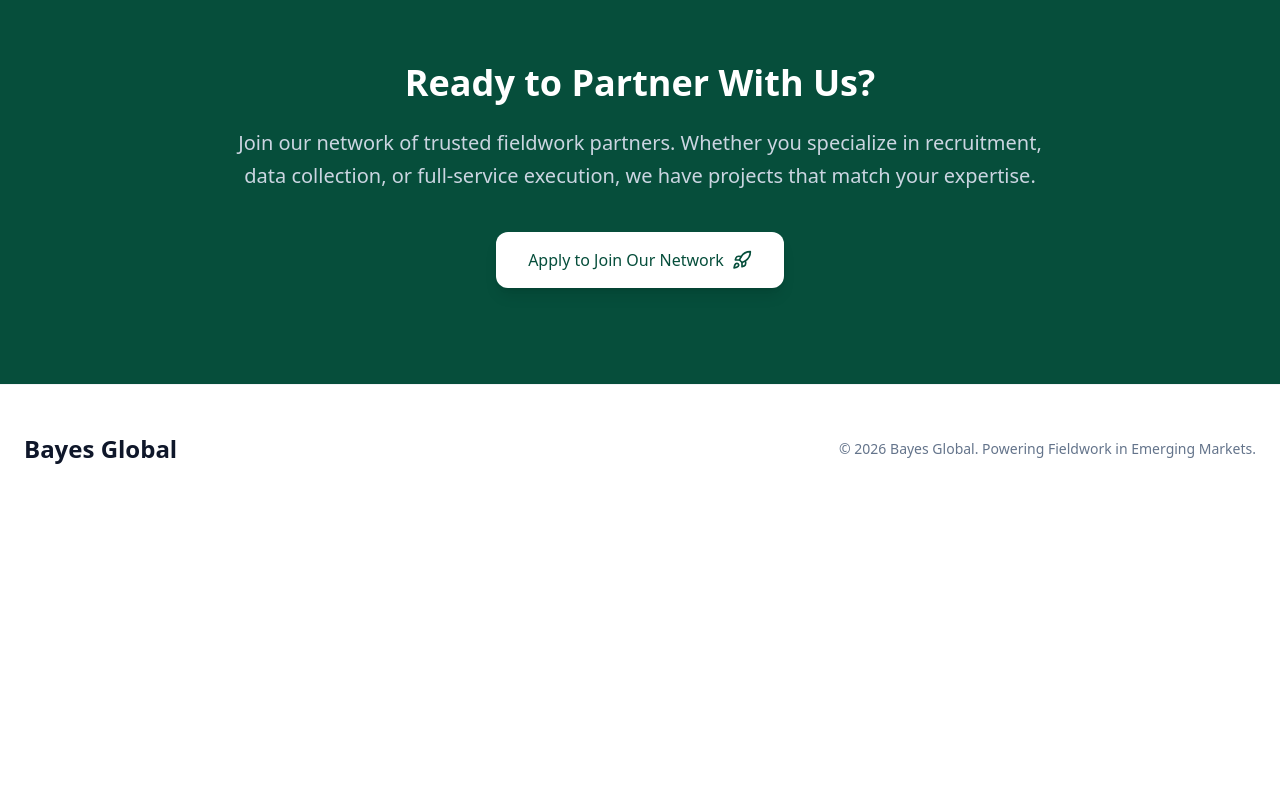
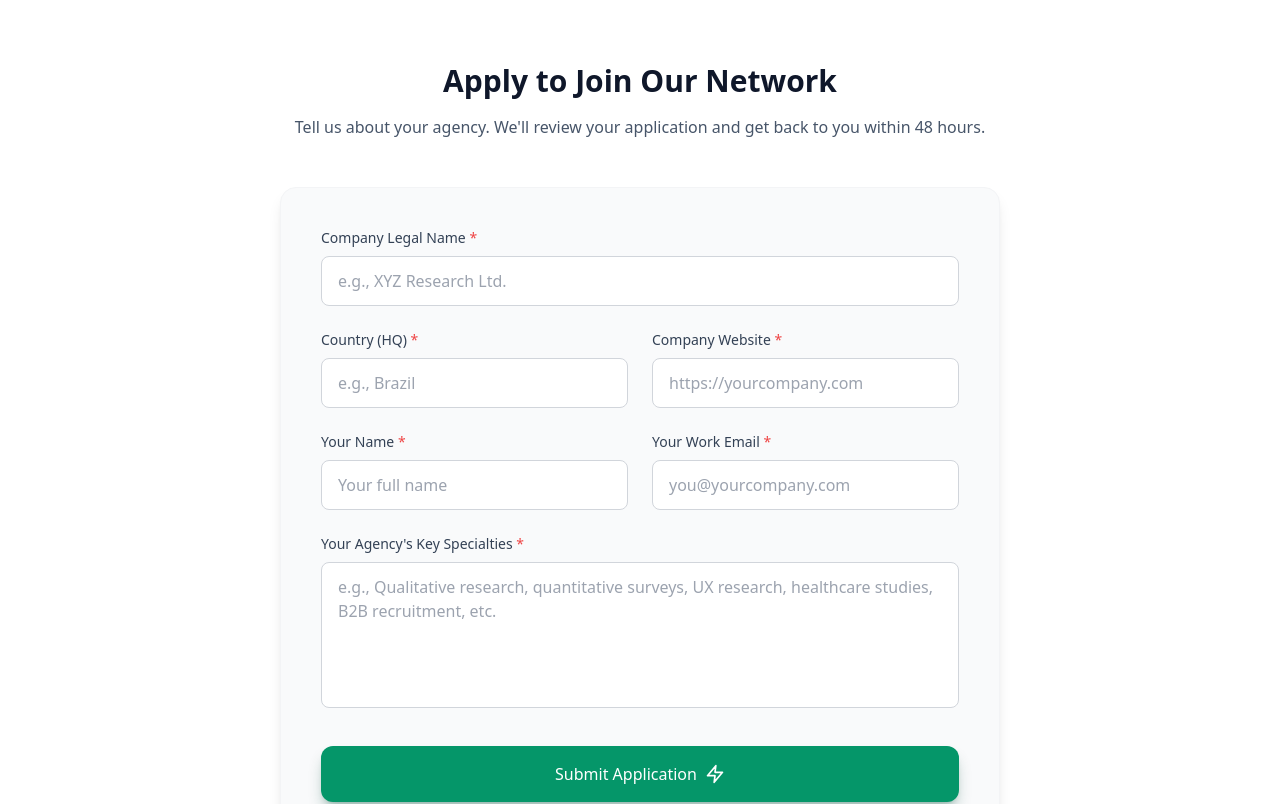
Before and after one commit to Griffin102/bayes-global-website, a Next.js app: page /suppliers in a window 1280 px wide. Shown: the part 2100-2904 px from the top of the page. Before the commit the page ends 2613 px from the top, so only its background shows below. Built offline with nearby package versions, Linux system fonts and the light colour scheme.

Commit message:
feat: 添加 Formspree 联系表单（客户 + 供应商双表单）

```diff
--- a/src/app/suppliers/page.tsx
+++ b/src/app/suppliers/page.tsx
@@ -1,5 +1,4 @@
-import { ShieldCheck, TrendingUp, Handshake, FileText, Rocket, Clock } from "lucide-react";
-import Link from "next/link";
+import { ShieldCheck, TrendingUp, Handshake, FileText, Rocket, Clock, Zap } from "lucide-react";
 
 export default function SuppliersPage() {
   return (
@@ -25,7 +24,7 @@ export default function SuppliersPage() {
             </p>
 
             <a
-              href="mailto:griffin@bayesglobal.com"
+              href="#supplier-form"
               className="inline-flex items-center gap-2 px-8 py-4 bg-emerald-600 hover:bg-emerald-700 text-white rounded-xl font-medium transition-all shadow-lg shadow-emerald-900/50 hover:shadow-xl"
             >
               Apply to Join Our Network
@@ -140,20 +139,121 @@ export default function SuppliersPage() {
         </div>
       </section>
 
-      {/* CTA Section */}
-      <section className="py-24 bg-emerald-900 text-white">
-        <div className="max-w-4xl mx-auto px-6 text-center">
-          <h2 className="text-4xl font-bold mb-6">Ready to Partner With Us?</h2>
-          <p className="text-xl text-slate-300 mb-10 leading-relaxed">
-            Join our network of trusted fieldwork partners. Whether you specialize in recruitment, data collection, or full-service execution, we have projects that match your expertise.
-          </p>
-          <a
-            href="mailto:griffin@bayesglobal.com"
-            className="inline-flex items-center gap-2 px-8 py-4 bg-white text-emerald-900 hover:bg-slate-100 rounded-xl font-medium transition-all shadow-lg"
-          >
-            Apply to Join Our Network
-            <Rocket className="w-5 h-5" />
-          </a>
+      {/* Supplier Application Form */}
+      <section id="supplier-form" className="py-24 bg-white">
+        <div className="max-w-3xl mx-auto px-6">
+          <div className="text-center mb-12">
+            <h2 className="text-3xl font-bold text-slate-900 mb-4">Apply to Join Our Network</h2>
+            <p className="text-slate-600">Tell us about your agency. We'll review your application and get back to you within 48 hours.</p>
+          </div>
+
+          <form action="https://formspree.io/f/myknlrwq" method="POST" className="bg-gray-50 p-8 md:p-10 rounded-2xl shadow-lg border border-gray-100">
+            {/* Hidden Field */}
+            <input type="hidden" name="Form_Source" value="【Global Supplier-Application】" />
+
+            {/* Company Legal Name */}
+            <div className="mb-6">
+              <label htmlFor="supplier-company" className="block text-sm font-medium text-slate-700 mb-2">
+                Company Legal Name <span className="text-red-500">*</span>
+              </label>
+              <input
+                type="text"
+                id="supplier-company"
+                name="Company_Name"
+                required
+                className="w-full px-4 py-3 rounded-lg border border-gray-300 focus:border-emerald-500 focus:ring-2 focus:ring-emerald-200 transition-all outline-none"
+                placeholder="e.g., XYZ Research Ltd."
+              />
+            </div>
+
+            <div className="grid md:grid-cols-2 gap-6 mb-6">
+              {/* Country */}
+              <div>
+                <label htmlFor="supplier-country" className="block text-sm font-medium text-slate-700 mb-2">
+                  Country (HQ) <span className="text-red-500">*</span>
+                </label>
+                <input
+                  type="text"
+                  id="supplier-country"
+                  name="Country"
+                  required
+                  className="w-full px-4 py-3 rounded-lg border border-gray-300 focus:border-emerald-500 focus:ring-2 focus:ring-emerald-200 transition-all outline-none"
+                  placeholder="e.g., Brazil"
+                />
+              </div>
+
+              {/* Website */}
+              <div>
+                <label htmlFor="supplier-website" className="block text-sm font-medium text-slate-700 mb-2">
+                  Company Website <span className="text-red-500">*</span>
+                </label>
+                <input
+                  type="url"
+                  id="supplier-website"
+                  name="Website"
+                  required
+                  className="w-full px-4 py-3 rounded-lg border border-gray-300 focus:border-emerald-500 focus:ring-2 focus:ring-emerald-200 transition-all outline-none"
+                  placeholder="https://yourcompany.com"
+                />
+              </div>
+            </div>
+
+            <div className="grid md:grid-cols-2 gap-6 mb-6">
+              {/* Your Name */}
+              <div>
+                <label htmlFor="supplier-name" className="block text-sm font-medium text-slate-700 mb-2">
+                  Your Name <span className="text-red-500">*</span>
+                </label>
+                <input
+                  type="text"
+                  id="supplier-name"
+                  name="Contact_Name"
+                  required
+                  className="w-full px-4 py-3 rounded-lg border border-gray-300 focus:border-emerald-500 focus:ring-2 focus:ring-emerald-200 transition-all outline-none"
+                  placeholder="Your full name"
+                />
+              </div>
+
+              {/* Your Email */}
+              <div>
+                <label htmlFor="supplier-email" className="block text-sm font-medium text-slate-700 mb-2">
+                  Your Work Email <span className="text-red-500">*</span>
+                </label>
+                <input
+                  type="email"
+                  id="supplier-email"
+                  name="Contact_Email"
+                  required
+                  className="w-full px-4 py-3 rounded-lg border border-gray-300 focus:border-emerald-500 focus:ring-2 focus:ring-emerald-200 transition-all outline-none"
+                  placeholder="you@yourcompany.com"
+                />
+              </div>
+            </div>
+
+            {/* Specialties */}
+            <div className="mb-8">
+              <label htmlFor="supplier-specialties" className="block text-sm font-medium text-slate-700 mb-2">
+                Your Agency's Key Specialties <span className="text-red-500">*</span>
+              </label>
+              <textarea
+                id="supplier-specialties"
+                name="Specialties"
+                required
+                rows={5}
+                className="w-full px-4 py-3 rounded-lg border border-gray-300 focus:border-emerald-500 focus:ring-2 focus:ring-emerald-200 transition-all outline-none resize-none"
+                placeholder="e.g., Qualitative research, quantitative surveys, UX research, healthcare studies, B2B recruitment, etc."
+              />
+            </div>
+
+            {/* Submit Button */}
+            <button
+              type="submit"
+              className="w-full px-8 py-4 bg-emerald-600 hover:bg-emerald-700 text-white rounded-xl font-medium transition-all shadow-lg shadow-emerald-900/30 hover:shadow-xl flex items-center justify-center gap-2"
+            >
+              Submit Application
+              <Zap className="w-5 h-5" />
+            </button>
+          </form>
         </div>
       </section>
 
```
Also changed, not shown: src/app/page.tsx (+90 -4 lines).
